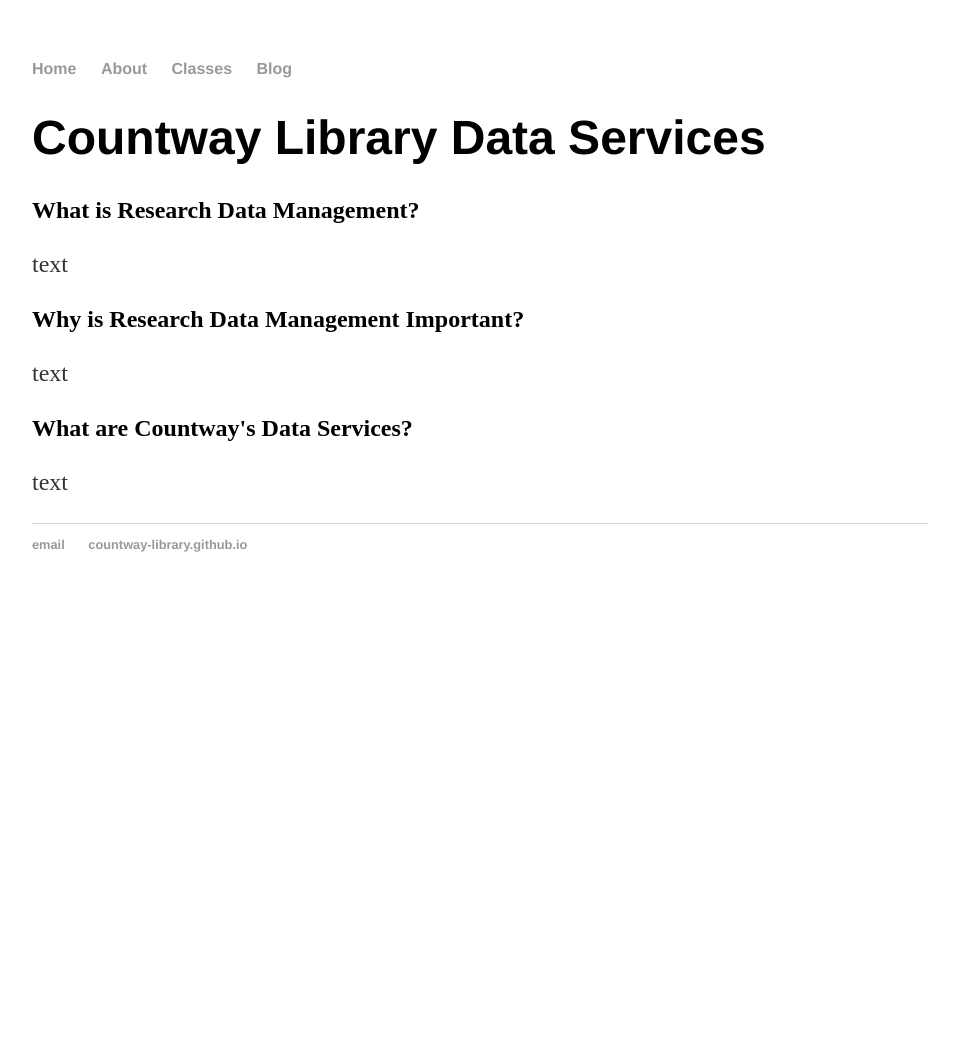
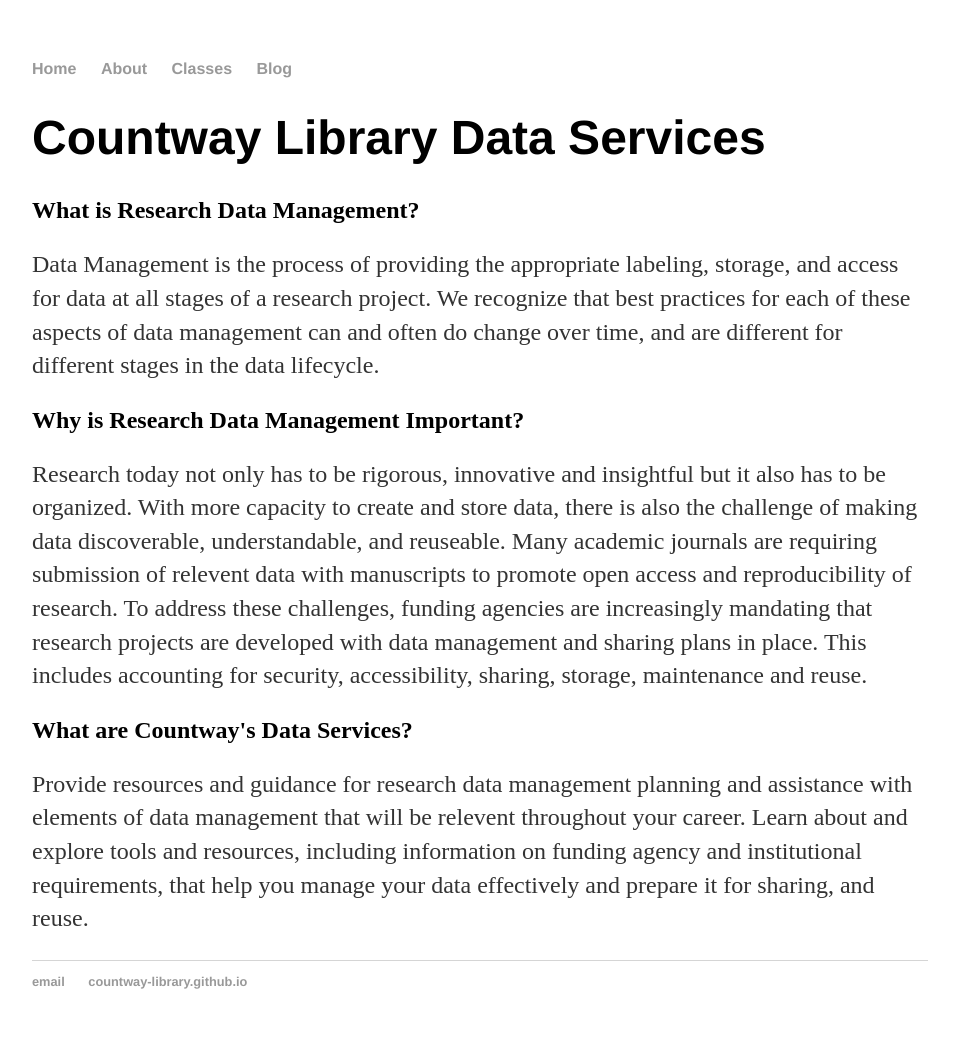
Before and after one commit to Countway-Library/Countway-Library.github.io, a Jekyll site: the page built from about.md, in a window 1280 px wide. Shown: the whole page, without its empty margins (160-1119 px from the left). Built offline with Jekyll 4.4.1, drawn with Linux system fonts in a browser that asks for light colours; before the commit the page ends 900 px from its top, so only the background shows below that.

Commit message:
Update about.md

```diff
--- a/about.md
+++ b/about.md
@@ -5,9 +5,13 @@
 <div class="blurb">
 	<h1>Countway Library Data Services</h1>
 	<h2>What is Research Data Management?</h2>
-	<p>text</p>
+	<p>Data Management is the process of providing the appropriate labeling, storage, and access for data at all stages of a research project. We recognize that best practices for each of these aspects of data management can and often do change over time, and are different for different stages in the data lifecycle.</p>
   	<h2>Why is Research Data Management Important?</h2>
-  	<p>text</p>
+  	<p>Research today not only has to be rigorous, innovative and insightful but it also has to be organized.  With more capacity to create and store data, there is also the challenge of making data discoverable, understandable, and reuseable. Many academic journals are requiring submission of relevent data with manuscripts to promote open access and reproducibility of research.
+
+To address these challenges, funding agencies are increasingly mandating that research projects are developed with data management and sharing plans in place. This includes accounting for security, accessibility, sharing, storage, maintenance and reuse.</p>
   	<h2>What are Countway's Data Services?</h2>
-  	<p>text</p>
+  	<p>Provide resources and guidance for research data management planning and assistance with elements of data management that will be relevent throughout your career. Learn about and explore tools and resources, including information on funding agency and institutional requirements, that help you manage your data effectively and prepare it for sharing, and reuse.
+
+</p>
 </div><!-- /.blurb -->
```
